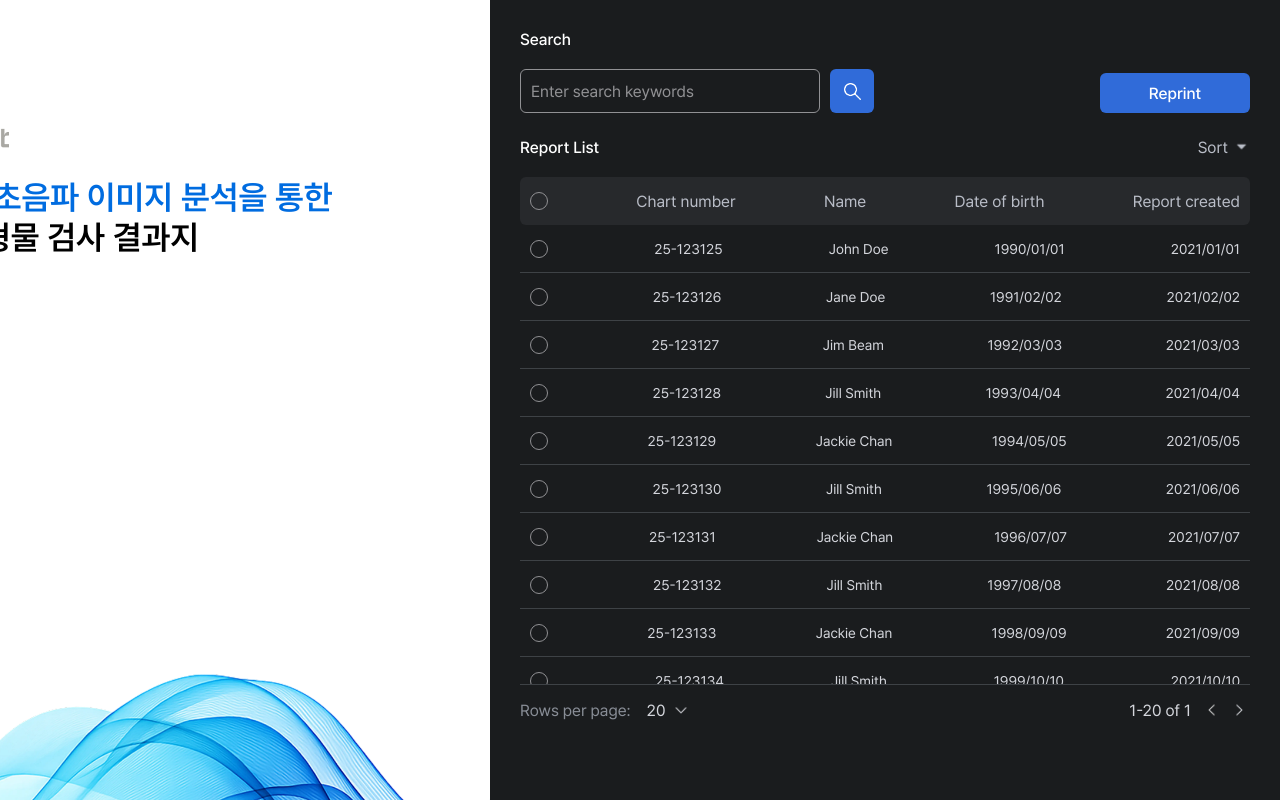
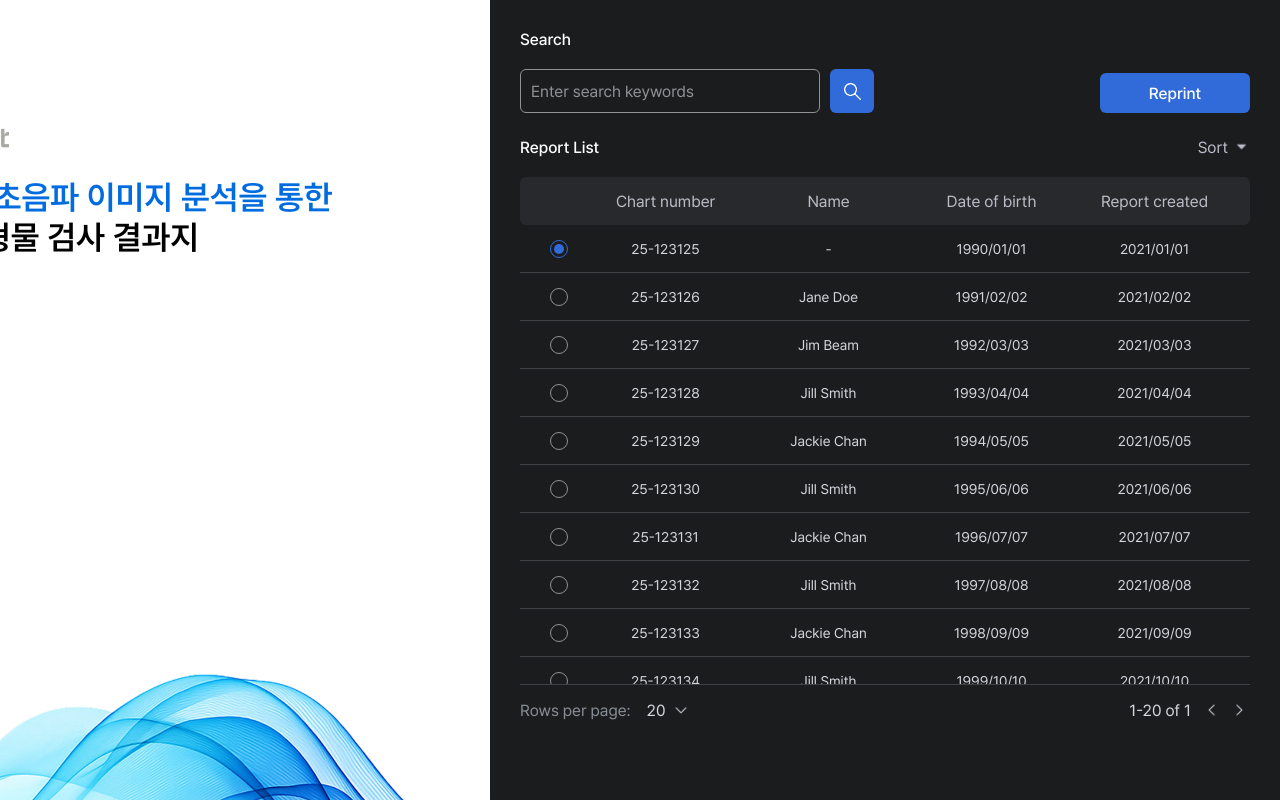
Before and after one commit to wai-admin/wexpert-report, a React (Vite) app: page / in a window 1280 px wide. Shown: the top 800 px of the page. Built offline with nearby package versions, Linux system fonts and the light colour scheme.

Commit message:
feat: Table 컴포넌트 생성 및 적용

```diff
--- /dev/null
+++ b/src/constants/all-patients-table-column.tsx
@@ -0,0 +1,60 @@
+import { RadioIndicator } from "@/components-common";
+import { checkTruthy } from "@/utils/common";
+
+interface RenderProps {
+  report: any;
+  isSelected: boolean;
+}
+
+const ALL_PATIENTS_TABLE_COLUMNS = [
+  {
+    key: "radio indicator",
+    title: "",
+    width: 50,
+    render: ({ isSelected }: RenderProps) => (
+      <RadioIndicator checked={isSelected} />
+    ),
+  },
+  {
+    key: "chart number",
+    title: "Chart number",
+    width: 170,
+    render: ({ report }: RenderProps) => (
+      <p className="font-pretendard text-[14px] text-text-secondary">
+        {checkTruthy(report.chartNumber) ? report.chartNumber : "-"}
+      </p>
+    ),
+  },
+  {
+    key: "name",
+    title: "Name",
+    width: 170,
+    render: ({ report }: RenderProps) => (
+      <p className="font-pretendard text-[14px] text-text-secondary">
+        {checkTruthy(report.name) ? report.name : "-"}
+      </p>
+    ),
+  },
+  {
+    key: "date of birth",
+    title: "Date of birth",
+    width: 170,
+    render: ({ report }: RenderProps) => (
+      <p className="font-pretendard text-[14px] text-text-secondary">
+        {checkTruthy(report.birthDate) ? report.birthDate : "-"}
+      </p>
+    ),
+  },
+  {
+    key: "report created",
+    title: "Report created",
+    width: 170,
+    render: ({ report }: RenderProps) => (
+      <p className="font-pretendard text-[14px] text-text-secondary">
+        {checkTruthy(report.reportCreatedDate) ? report.reportCreatedDate : "-"}
+      </p>
+    ),
+  },
+];
+
+export { ALL_PATIENTS_TABLE_COLUMNS };
--- a/src/constants/index.ts
+++ b/src/constants/index.ts
@@ -4,3 +4,4 @@ export * from "./api";
 export * from "./feature";
 export * from "./endpoints";
 export * from "./bridge";
+export * from "./all-patients-table-column";
--- a/src/hooks/usePrintPageHandler.ts
+++ b/src/hooks/usePrintPageHandler.ts
@@ -40,12 +40,15 @@ const usePrintPageHandler = (): UsePrintPageHandlerReturn => {
           hospitalName: newReport.data.patientSummary.hospitalName,
         },
         patientDetail: {
-          chartNumber: newReport.data.patientDetail.chartNumber ?? "",
-          patientName: newReport.data.patientSummary.patientName,
-          birth: convertISOToLocal(
-            newReport.data.patientDetail.birthDate ?? "",
-            true
-          ),
+          chartNumber: checkTruthy(newReport.data.patientDetail.chartNumber)
+            ? newReport.data.patientDetail.chartNumber
+            : "-",
+          patientName: checkTruthy(newReport.data.patientSummary.patientName)
+            ? newReport.data.patientSummary.patientName
+            : "-",
+          birth: checkTruthy(newReport.data.patientDetail.birthDate)
+            ? convertISOToLocal(newReport.data.patientDetail.birthDate, true)
+            : "-",
           patientType: getPatientType(newReport.data.patientDetail.type),
           analysisDate: formatAnalysisDate(
             newReport.data.patientSummary.analysisDateTime
--- a/src/pages/controller/ReportHistory.tsx
+++ b/src/pages/controller/ReportHistory.tsx
@@ -7,7 +7,7 @@ interface ReportHistoryProps {
 }
 
 const ReportHistory = ({ onPrint }: ReportHistoryProps) => {
-  const [selectedReportHistory, setSelectedReportHistory] = useState<number>(0);
+  const [selectedReportIndex, setSelectedReportIndex] = useState<number>(0);
 
   return (
     <div className="size-full flex flex-col justify-between gap-[10px]">
@@ -16,13 +16,13 @@ const ReportHistory = ({ onPrint }: ReportHistoryProps) => {
           <div className="w-full flex flex-col flex-1 overflow-y-auto overscroll-contain">
             {MOCK_REPORT_HISTORY.map((report, index) => {
               const { id, date, exportOption } = report;
-              const isSelected = index === selectedReportHistory;
+              const isSelected = index === selectedReportIndex;
 
               return (
                 <div
                   key={id}
                   className="w-full min-h-[52px] flex justify-between items-center hover:bg-[rgb(49,51,53)] border-b-[1px] border-solid-lt px-[14px] cursor-pointer transition-colors duration-100"
-                  onClick={() => setSelectedReportHistory(index)}
+                  onClick={() => setSelectedReportIndex(index)}
                 >
                   <div className="flex items-center gap-[24px]">
                     <RadioIndicator checked={isSelected} />
--- a/src/pages/controller/all-patients/AllPatientsController.tsx
+++ b/src/pages/controller/all-patients/AllPatientsController.tsx
@@ -1,6 +1,7 @@
-import { useRef } from "react";
-import { Button, SearchInput, RadioIndicator } from "@/components-common";
+import { useRef, useState } from "react";
+import { Button, SearchInput } from "@/components-common";
 import { PrintPageData } from "@/types";
+import { TableHeader, TableRows } from "@/pages";
 
 interface AllPatientsControllerProps {
   printPageData: PrintPageData | null;
@@ -11,6 +12,7 @@ const AllPatientsController = ({
   printPageData,
   onPrint,
 }: AllPatientsControllerProps) => {
+  const [selectedReportIndex, setSelectedReportIndex] = useState<number>(0);
   const inputRef = useRef<HTMLInputElement>(null);
 
   const onSearch = () => {
@@ -52,50 +54,11 @@ const AllPatientsController = ({
         {/* Table */}
         <div className="w-full flex flex-col gap-[14px]">
           <div className="w-full flex flex-col">
-            {/* Table Header */}
-            <div className="w-full h-[48px] flex items-center justify-between bg-bg-base rounded-[6px] px-[10px]">
-              <div className="w-[18px] h-[18px] rounded-full bg-transparent border-[1.5px] border-solid-lt" />
-              <p className="font-pretendard text-[16px] text-text-tertiary">
-                Chart number
-              </p>
-              <p className="font-pretendard text-[16px] text-text-tertiary">
-                Name
-              </p>
-              <p className="font-pretendard text-[16px] text-text-tertiary">
-                Date of birth
-              </p>
-              <p className="font-pretendard text-[16px] text-text-tertiary">
-                Report created
-              </p>
-            </div>
-            {/* Table Body */}
-            <div className="w-full h-[460px] border-b border-b-solid-dk overflow-y-auto overscroll-contain">
-              {MOCK_REPORT_LIST.map((report) => {
-                const { id, chartNumber, name, birthDate, reportCreatedDate } =
-                  report;
-
-                return (
-                  <div
-                    key={id}
-                    className="w-full h-[48px] flex items-center justify-between bg-transparent border-b border-b-solid-dk px-[10px]"
-                  >
-                    <RadioIndicator checked={false} />
-                    <p className="font-pretendard text-[14px] text-text-secondary">
-                      {chartNumber}
-                    </p>
-                    <p className="font-pretendard text-[14px] text-text-secondary">
-                      {name}
-                    </p>
-                    <p className="font-pretendard text-[14px] text-text-secondary">
-                      {birthDate}
-                    </p>
-                    <p className="font-pretendard text-[14px] text-text-secondary">
-                      {reportCreatedDate}
-                    </p>
-                  </div>
-                );
-              })}
-            </div>
+            <TableHeader />
+            <TableRows
+              selectedIndex={selectedReportIndex}
+              setSelectedIndex={setSelectedReportIndex}
+            />
           </div>
           {/* Pagination Footer */}
           <div className="w-full flex items-center justify-between">
@@ -140,90 +103,3 @@ const AllPatientsController = ({
 };
 
 export default AllPatientsController;
-
-const MOCK_REPORT_LIST = [
-  {
-    id: 1,
-    chartNumber: "25-123125",
-    name: "John Doe",
-    birthDate: "1990/01/01",
-    reportCreatedDate: "2021/01/01",
-  },
-  {
-    id: 2,
-    chartNumber: "25-123126",
-    name: "Jane Doe",
-    birthDate: "1991/02/02",
-    reportCreatedDate: "2021/02/02",
-  },
-  {
-    id: 3,
-    chartNumber: "25-123127",
-    name: "Jim Beam",
-    birthDate: "1992/03/03",
-    reportCreatedDate: "2021/03/03",
-  },
-  {
-    id: 4,
-    chartNumber: "25-123128",
-    name: "Jill Smith",
-    birthDate: "1993/04/04",
-    reportCreatedDate: "2021/04/04",
-  },
-  {
-    id: 5,
-    chartNumber: "25-123129",
-    name: "Jackie Chan",
-    birthDate: "1994/05/05",
-    reportCreatedDate: "2021/05/05",
-  },
-  {
-    id: 6,
-    chartNumber: "25-123130",
-    name: "Jill Smith",
-    birthDate: "1995/06/06",
-    reportCreatedDate: "2021/06/06",
-  },
-  {
-    id: 7,
-    chartNumber: "25-123131",
-    name: "Jackie Chan",
-    birthDate: "1996/07/07",
-    reportCreatedDate: "2021/07/07",
-  },
-  {
-    id: 8,
-    chartNumber: "25-123132",
-    name: "Jill Smith",
-    birthDate: "1997/08/08",
-    reportCreatedDate: "2021/08/08",
-  },
-  {
-    id: 9,
-    chartNumber: "25-123133",
-    name: "Jackie Chan",
-    birthDate: "1998/09/09",
-    reportCreatedDate: "2021/09/09",
-  },
-  {
-    id: 10,
-    chartNumber: "25-123134",
-    name: "Jill Smith",
-    birthDate: "1999/10/10",
-    reportCreatedDate: "2021/10/10",
-  },
-  {
-    id: 11,
-    chartNumber: "25-123135",
-    name: "Jackie Chan",
-    birthDate: "2000/11/11",
-    reportCreatedDate: "2021/11/11",
-  },
-  {
-    id: 12,
-    chartNumber: "25-123136",
-    name: "Jill Smith",
-    birthDate: "2001/12/12",
-    reportCreatedDate: "2021/12/12",
-  },
-];
--- /dev/null
+++ b/src/pages/controller/all-patients/table/TableCell.tsx
@@ -0,0 +1,22 @@
+import { AllPatientsTableColumn } from "@/types/table";
+
+interface TableCellProps<T> {
+  column: AllPatientsTableColumn<T>;
+  report: T;
+  isSelected: boolean;
+}
+
+const TableCell = <T,>({ column, report, isSelected }: TableCellProps<T>) => {
+  const { width, render } = column;
+
+  return (
+    <div
+      className="size-full flex items-center justify-center text-center"
+      style={{ maxWidth: `${width}px` }}
+    >
+      {render ? render({ report, isSelected }) : null}
+    </div>
+  );
+};
+
+export default TableCell;
--- /dev/null
+++ b/src/pages/controller/all-patients/table/TableHeader.tsx
@@ -0,0 +1,24 @@
+import { ALL_PATIENTS_TABLE_COLUMNS } from "@/constants";
+
+const TableHeader = () => {
+  return (
+    <div className="w-full h-[48px] flex items-center bg-bg-base rounded-[6px] px-[14px]">
+      {ALL_PATIENTS_TABLE_COLUMNS.map((column) => {
+        const { key, title, width } = column;
+        return (
+          <div
+            key={key}
+            className={`size-full flex items-center justify-center`}
+            style={{ maxWidth: `${width}px` }}
+          >
+            <p className="font-pretendard text-[16px] text-text-tertiary">
+              {title}
+            </p>
+          </div>
+        );
+      })}
+    </div>
+  );
+};
+
+export default TableHeader;
--- /dev/null
+++ b/src/pages/controller/all-patients/table/TableRows.tsx
@@ -0,0 +1,123 @@
+import { TableCell } from "@/pages";
+import { ALL_PATIENTS_TABLE_COLUMNS } from "@/constants";
+
+interface TableRowsProps {
+  selectedIndex: number;
+  setSelectedIndex: (index: number) => void;
+}
+
+const TableRows = ({ selectedIndex, setSelectedIndex }: TableRowsProps) => {
+  return (
+    <div className="w-full h-[460px] border-b border-b-solid-dk overflow-y-auto overscroll-contain">
+      {MOCK_REPORT_LIST.map((report, index) => {
+        const isSelected = index === selectedIndex;
+
+        return (
+          <div
+            key={report.id}
+            className="w-full h-[48px] flex items-center justify-between bg-transparent hover:bg-[rgb(49,51,53)] border-b border-b-solid-dk px-[14px] cursor-pointer transition-colors duration-100"
+            onClick={() => setSelectedIndex(index)}
+          >
+            {ALL_PATIENTS_TABLE_COLUMNS.map((column) => (
+              <TableCell
+                key={column.key}
+                column={column as any}
+                report={report as any}
+                isSelected={isSelected}
+              />
+            ))}
+          </div>
+        );
+      })}
+    </div>
+  );
+};
+
+export default TableRows;
+
+const MOCK_REPORT_LIST = [
+  {
+    id: 1,
+    chartNumber: "25-123125",
+    name: "",
+    birthDate: "1990/01/01",
+    reportCreatedDate: "2021/01/01",
+  },
+  {
+    id: 2,
+    chartNumber: "25-123126",
+    name: "Jane Doe",
+    birthDate: "1991/02/02",
+    reportCreatedDate: "2021/02/02",
+  },
+  {
+    id: 3,
+    chartNumber: "25-123127",
+    name: "Jim Beam",
+    birthDate: "1992/03/03",
+    reportCreatedDate: "2021/03/03",
+  },
+  {
+    id: 4,
+    chartNumber: "25-123128",
+    name: "Jill Smith",
+    birthDate: "1993/04/04",
+    reportCreatedDate: "2021/04/04",
+  },
+  {
+    id: 5,
+    chartNumber: "25-123129",
+    name: "Jackie Chan",
+    birthDate: "1994/05/05",
+    reportCreatedDate: "2021/05/05",
+  },
+  {
+    id: 6,
+    chartNumber: "25-123130",
+    name: "Jill Smith",
+    birthDate: "1995/06/06",
+    reportCreatedDate: "2021/06/06",
+  },
+  {
+    id: 7,
+    chartNumber: "25-123131",
+    name: "Jackie Chan",
+    birthDate: "1996/07/07",
+    reportCreatedDate: "2021/07/07",
+  },
+  {
+    id: 8,
+    chartNumber: "25-123132",
+    name: "Jill Smith",
+    birthDate: "1997/08/08",
+    reportCreatedDate: "2021/08/08",
+  },
+  {
+    id: 9,
+    chartNumber: "25-123133",
+    name: "Jackie Chan",
+    birthDate: "1998/09/09",
+    reportCreatedDate: "2021/09/09",
+  },
+  {
+    id: 10,
+    chartNumber: "25-123134",
+    name: "Jill Smith",
+    birthDate: "1999/10/10",
+    reportCreatedDate: "2021/10/10",
+  },
+  {
+    id: 11,
+    chartNumber: "25-123135",
+    name: "Jackie Chan",
+    birthDate: "2000/11/11",
+    reportCreatedDate: "2021/11/11",
+  },
+  {
+    id: 12,
+    chartNumber: "25-123136",
+    name: "Jill Smith",
+    birthDate: "2001/12/12",
+    reportCreatedDate: "2021/12/12",
+  },
+];
--- a/src/pages/index.ts
+++ b/src/pages/index.ts
@@ -8,3 +8,7 @@ export { default as NewReport } from "./controller/NewReport";
 export { default as ReportHistory } from "./controller/ReportHistory";
 export { default as PatientController } from "./controller/patient/PatientController";
 export { default as AllPatientsController } from "./controller/all-patients/AllPatientsController";
+
+export { default as TableHeader } from "./controller/all-patients/table/TableHeader";
+export { default as TableRows } from "./controller/all-patients/table/TableRows";
+export { default as TableCell } from "./controller/all-patients/table/TableCell";
--- /dev/null
+++ b/src/types/table.ts
@@ -0,0 +1,8 @@
+import { ReactNode } from "react";
+
+export interface AllPatientsTableColumn<T> {
+  key: string;
+  title: string;
+  width: number;
+  render?: (props: { report: T; isSelected: boolean }) => ReactNode;
+}
```
